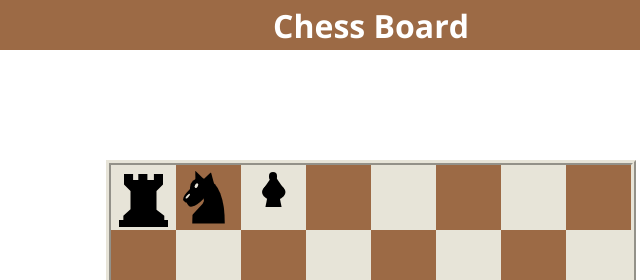
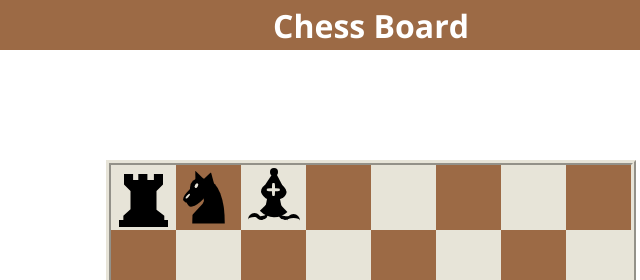
Before and after one commit to DavidOsorioLeyva/chessboard, a plain HTML site: page index.html in a window 1280 px wide. Shown: the top 280 px of the page, 269-909 px from the left. Drawn offline with nearby package versions, Linux system fonts and the light colour scheme.

Commit message:
Ready the new bishop styles

```diff
--- a/css/bishop.css
+++ b/css/bishop.css
@@ -3,12 +3,12 @@
 }
 .bishop::before {
     content: '';
-    width: 13%;
-    height: 13%;
+    width: 12%;
+    height: 12%;
     display: block;
     position: absolute;
-    top: 11%;
-    left: 43%;
+    top: 5%;
+    left: 45%;
     border-radius: 50%;
 }
 .bishop::after {
@@ -23,12 +23,12 @@
 }
 .bishop__circle {
     width: 30%;
-    height: 30%;
+    height: 35%;
     position: absolute;
-    top: 26%;
+    top: 23%;
     left: 35%;
     border-radius: 70% 30% 70% 30% / 70% 30% 70% 30%;
-    transform: rotate(45deg);
+    transform: rotate(60deg);
     z-index: 2;
 }
 .bishop__circle::before {
@@ -37,123 +37,112 @@
     height: 80%;
     display: block;
     position: absolute;
-    top: -28%;
-    left: -39%;
-    transform: rotate(-45deg);
+    top: -17%;
+    left: -55%;
+    transform: rotate(-57deg);
     clip-path: polygon(50% 0%, 0% 100%, 100% 100%);
+}
+.bishop__circle::after {
+    content: '';
+    width: 100%;
+    height: 85%;
+    display: block;
+    position: absolute;
+    bottom: -37%;
+    right: -89%;
+    border-radius: 0% 100% 100% 0% / 100% 0% 100% 0%;
+    transform: rotate(-14deg);
+}
+.bishop__cross {
+    width: 4%;
+    height: 20%;
+    position: absolute;
+    top: 28%;
+    left: 48%;
+    border-radius: 30%;
+    background-color: var(--white);
+    z-index: 3;
+}
+.bishop__cross::before {
+    content: '';
+    width: 100%;
+    height: 100%;
+    display: block;
+    position: absolute;
+    border-radius: 30%;
+    transform: rotate(90deg);
+    background-color: var(--white);
+}
+.bishop__lines {
+    width: 20%;
+    height: 20%;
+    position: absolute;
+    bottom: 16%;
+    left: 22%;
+    border-radius: 50%;
+    border-inline-start: .2rem solid;
+    transform: rotate(-100deg);
+    z-index: 4;
+}
+.bishop__lines::before {
+    content: '';
+    width: 100%;
+    height: 100%;
+    display: block;
+    position: absolute;
+    top: 180%;
+    right: 40%;
+    border-radius: 50%;
+    border-inline-end: .2rem solid;
+    transform: rotate(200deg);
+}
+.bishop__lines2 {
+    width: 20%;
+    height: 20%;
+    position: absolute;
+    bottom: 6%;
+    left: 11%;
+    border-radius: 50%;
+    border-block-start: .2rem solid;
+}
+.bishop__lines2::before {
+    content: '';
+    width: 100%;
+    height: 100%;
+    position: absolute;
+    right: -297%;
+    top: -32%;
+    border-radius: 50%;
+    border-block-start: .2rem solid;
 }
 /* ----- Modifiers ----- */
 .bishop--black::before,
 .bishop--black::after,
 .bishop--black .bishop__circle,
-.bishop--black .bishop__circle::before {
+.bishop--black .bishop__circle::before,
+.bishop--black .bishop__circle::after {
     background-color: var(--black-piece);
 }
-/* .bishop {
-    width: 25%;
-    height: 25%;
-    align-self: flex-end;
-    margin-block-end: 35%;
-    clip-path: polygon(20% 0%, 80% 0%, 100% 100%, 0% 100%);
+.bishop--black .bishop__lines,
+.bishop--black .bishop__lines2 {
+    border-color: var(--black-piece);
 }
-.bishop__circle1 {
-    width: 14%;
-    height: 14%;
-    position: absolute;
-    top: 12%;
-    left: 43%;
-    border-radius: 50%;
+.bishop--white::before,
+.bishop--white::after,
+.bishop--white .bishop__circle,
+.bishop--white .bishop__circle::before,
+.bishop--white .bishop__circle::after {
+    background-color: var(--white-piece);
 }
-.bishop__circle2 {
-    width: 30%;
-    height: 30%;
-    position: absolute;
-    top: 28%;
-    left: 35%;
-    border-radius: 60% 40% 60% 40% / 60% 40% 60% 40%;
-    transform: rotate(45deg);
+.bishop--white .bishop__lines,
+.bishop--white .bishop__lines2 {
+    border-color: var(--white-piece);
 }
-.bishop__rectangle1 {
-    width: 30%;
-    height: 20%;
-    position: absolute;
-    top: 18%;
-    clip-path: polygon(50% 0%, 0% 100%, 100% 100%);
+@media screen and (min-width: 550px) {
+    .bishop__lines,
+    .bishop__lines::before,
+    .bishop__lines2,
+    .bishop__lines2::before {
+        border-width: .4rem;
+    }
 }
-.bishop__rectangle2 {
-    width: 20%;
-    height: 20%;
-    border-radius: 0% 100% 100% 0% / 100% 0% 100% 0%;
-    position: absolute;
-    top: 55%;
-    left: 40%;
-    transform: rotate(45deg);
-}
-.bishop__cross1 {
-    width: 3%;
-    height: 20%;
-    border-radius: 30%;
-    position: absolute;
-    top: 30%;
-    left: 48%;
-}
-.bishop__cross2 {
-    width: 20%;
-    height: 3%;
-    border-radius: 30%;
-    position: absolute;
-    top: 38%;
-    left: 40%;
-}
-.bishop__line1 {
-    width: 20%;
-    height: 20%;
-    border-left: solid var(--black-piece);
-    border-radius: 50%;
-    position: absolute;
-    bottom: 23%;
-    left: 23%;
-    transform: rotate(250deg);
-}
-.bishop__line2 {
-    width: 20%;
-    height: 20%;
-    border-right: solid var(--black-piece);
-    border-radius: 50%;
-    position: absolute;
-    bottom: 23%;
-    right: 23%;
-    transform: rotate(-250deg);
-}
-.bishop__line3 {
-    width: 20%;
-    height: 20%;
-    border-top: solid var(--black-piece);
-    border-radius: 50%;
-    position: absolute;
-    bottom: 10%;
-    left: 15%;
-    transform: rotate(-20deg);
-}
-.bishop__line4 {
-    width: 20%;
-    height: 20%;
-    border-top: solid var(--black-piece);
-    border-radius: 50%;
-    position: absolute;
-    bottom: 10%;
-    right: 15%;
-    transform: rotate(20deg);
-}
-.bishop__line1.line-white {
-    border-left: solid var(--white-piece);
-}
-.bishop__line2.line-white {
-    border-right: solid var(--white-piece);
-}
-.bishop__line3.line-white {
-    border-top: solid var(--white-piece);
-}
-.bishop__line4.line-white {
-    border-top: solid var(--white-piece);
-} */
--- a/index.html
+++ b/index.html
@@ -29,6 +29,9 @@
                 </div>
                 <div class="bishop bishop--black">
                     <span class="bishop__circle"></span>
+                    <span class="bishop__cross"></span>
+                    <span class="bishop__lines"></span>
+                    <span class="bishop__lines2"></span>
                 </div>
             </figure>
             <button class="main__btn">Start animation</button>
```
